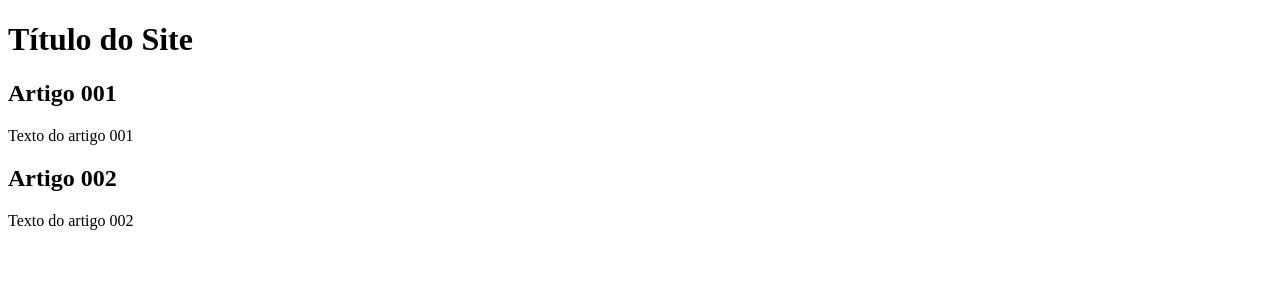
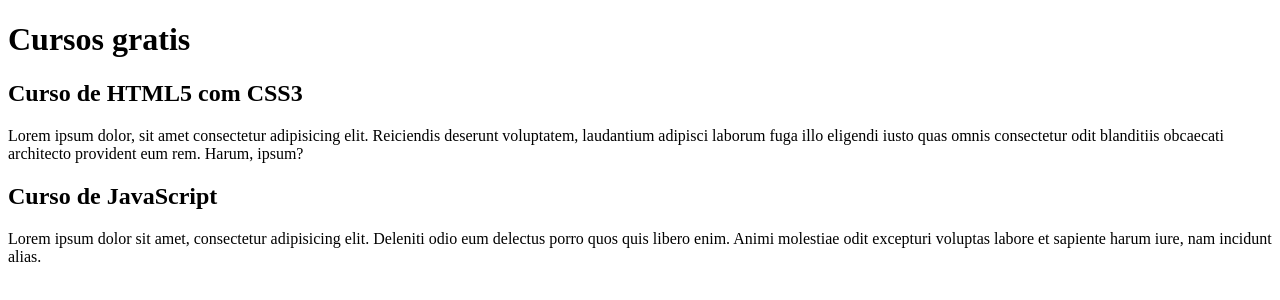
Before and after one commit to genissonjr/projeto-site, a plain HTML site: page index.html in a window 1280 px wide. Drawn offline with Linux system fonts and the light colour scheme.

Commit message:
comecei a escrever o conteudo

```diff
--- a/index.html
+++ b/index.html
@@ -8,15 +8,15 @@
 <body>
     <main>
         <header>
-            <h1>Título do Site</h1>
+            <h1>Cursos gratis</h1>
         </header>
         <article>
-            <h2>Artigo 001</h2>
-            <p>Texto do artigo 001</p>
+            <h2>Curso de HTML5 com CSS3</h2>
+            <p>Lorem ipsum dolor, sit amet consectetur adipisicing elit. Reiciendis deserunt voluptatem, laudantium adipisci laborum fuga illo eligendi iusto quas omnis consectetur odit blanditiis obcaecati architecto provident eum rem. Harum, ipsum?</p>
         </article>
         <article>
-            <h2>Artigo 002</h2>
-            <p>Texto do artigo 002</p>
+            <h2>Curso de JavaScript</h2>
+            <p>Lorem ipsum dolor sit amet, consectetur adipisicing elit. Deleniti odio eum delectus porro quos quis libero enim. Animi molestiae odit excepturi voluptas labore et sapiente harum iure, nam incidunt alias.</p>
         </article>
     </main>
 </body>
```
